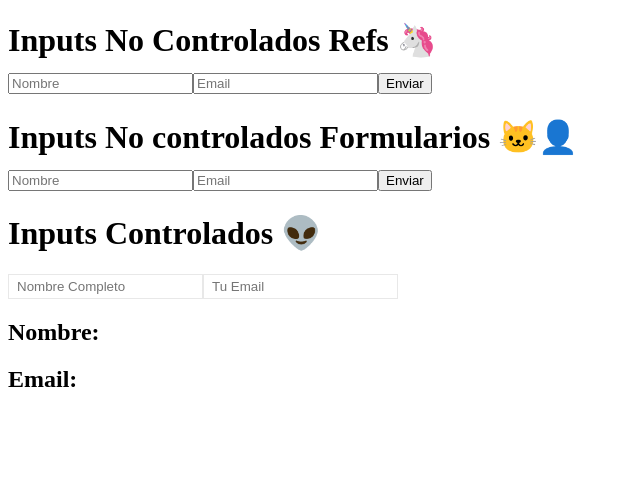
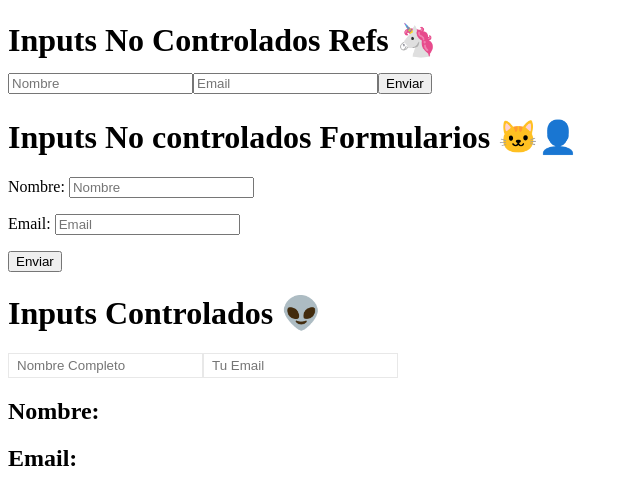
Before and after one commit to JosePabloRomero/fundamentos-react, a React (Create React App) app: page / in a window 1280 px wide. Shown: the top 504 px of the page, without its empty margins (0-640 px from the left). Built offline with nearby package versions, Linux system fonts and the light colour scheme.

Commit message:
Se implemento el atributo htmlFor a el input no controlado con formulario

```diff
--- a/src/components/InputNoControladoForm/InputNoControladoForm.js
+++ b/src/components/InputNoControladoForm/InputNoControladoForm.js
@@ -19,14 +19,25 @@
     render(){
         return(
             <form onSubmit={this.handleSubmit}>
+
+                <p>
+                    <label htmlFor='name'>Nombre: </label>
                     <input
                         type="text"
                         placeholder='Nombre'
+                        id='name'
                     />
+                </p>
+
+                <p>
+                    <label htmlFor='email'>Email: </label>
                     <input
                         type="text"
                         placeholder='Email'
+                        id='email'
                     />
+                </p>
+
                 <button>
                     Enviar
                 </button>
@@ -45,8 +56,8 @@
             <div>
                 <h1>
                     Inputs No controlados Formularios <Ninja></Ninja>
+                </h1>
                 <InputNoControladoForm onSend={this.send}></InputNoControladoForm>
-                </h1>
             </div>
         )
     }
```
Lines whose indentation alone changed are shown as unchanged.
